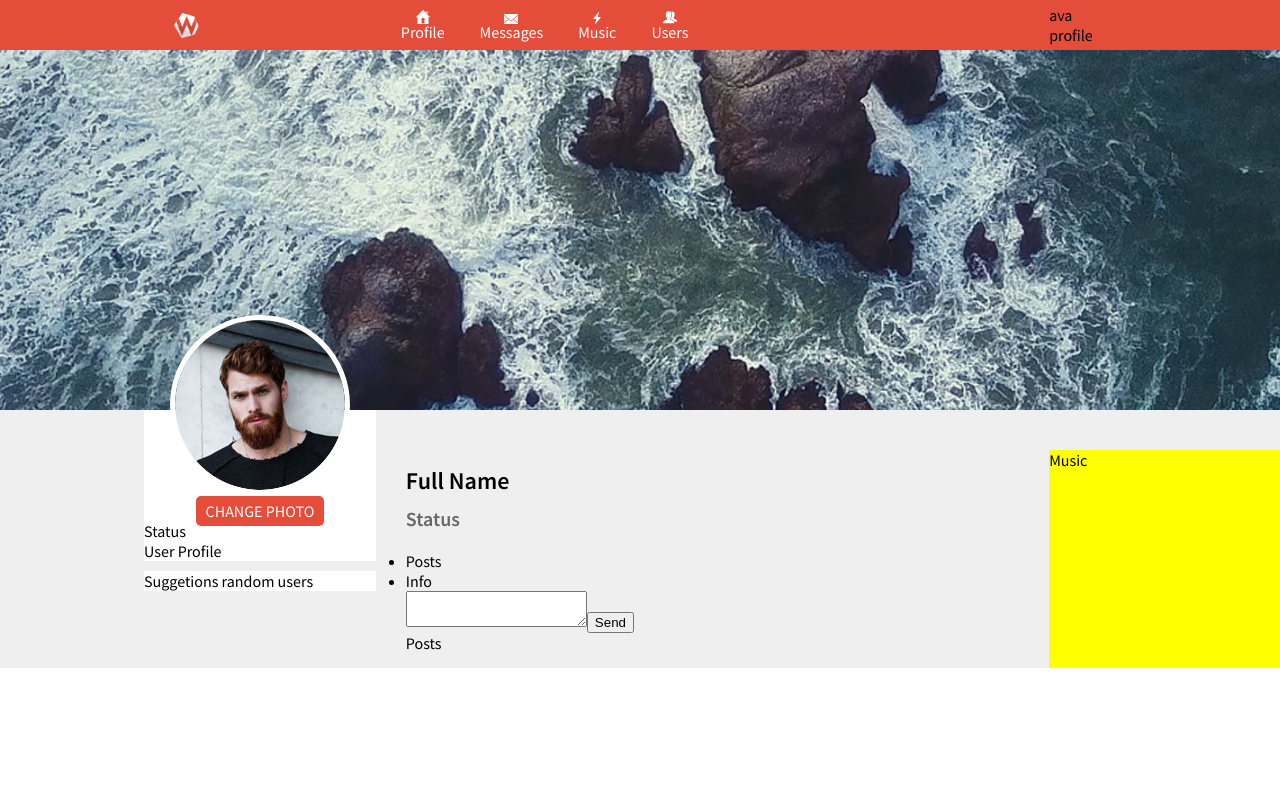
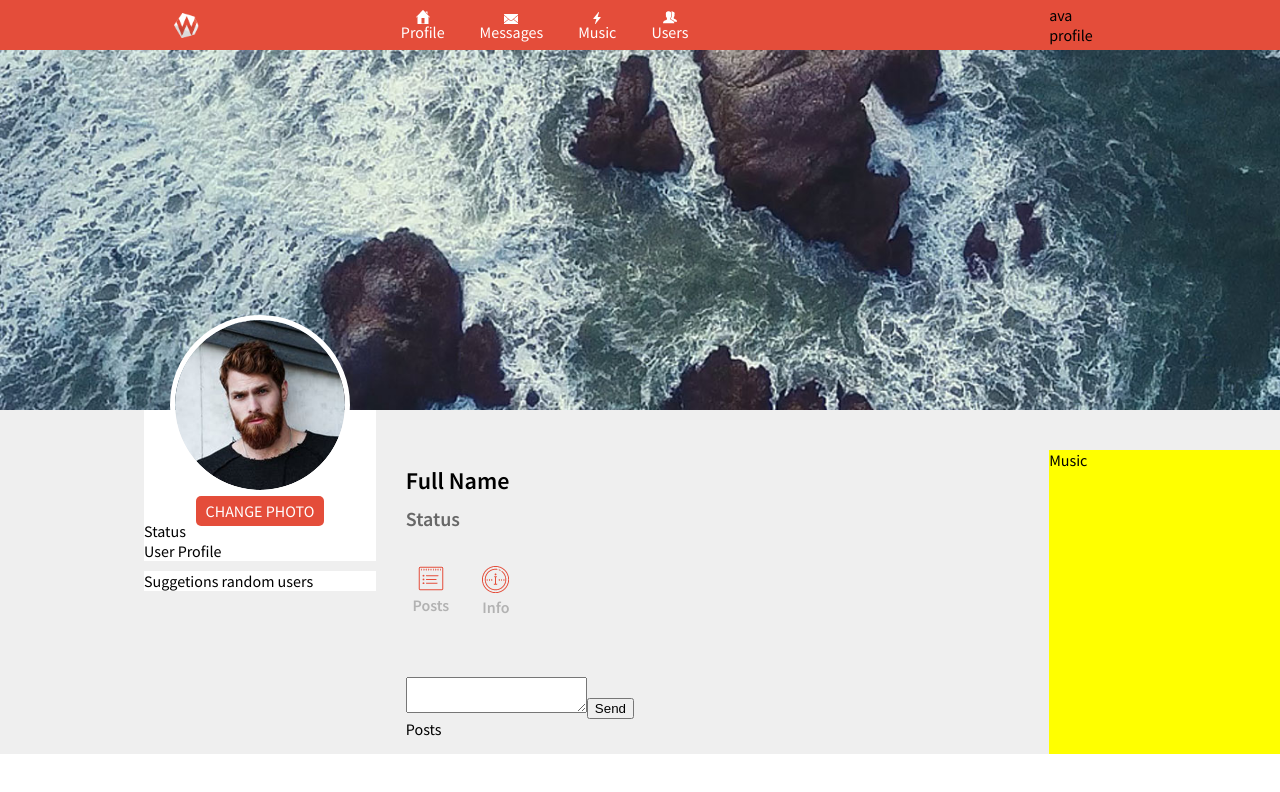
Before and after one commit to LaCuba/social-network, a React (Create React App) app: page / in a window 1280 px wide. Shown: the top 792 px of the page. Built offline with nearby package versions, Linux system fonts and the light colour scheme.

Commit message:
Created Profilebar component

```diff
--- a/src/component/Profile/Body/Main/Main.jsx
+++ b/src/component/Profile/Body/Main/Main.jsx
@@ -1,18 +1,14 @@
 import React from 'react'
 import styles from './Main.module.scss'
 import Posts from './Posts/Posts'
+import Profilebar from './Profilebar/Profilebar'
 import ProfileInfo from './ProfileInfo/ProfileInfo'
 
 const Main = (props) => {
   return (
     <div className={styles.contentItems}>
       <ProfileInfo />
-      <div className={styles.items}>
-        <ul>
-          <li>Posts</li>
-          <li>Info</li>
-        </ul>
-      </div>
+      <Profilebar />
       <div className={styles.content}>
         <Posts />
         <div className={styles.posts}></div>
--- /dev/null
+++ b/src/component/Profile/Body/Main/Profilebar/Profilebar.jsx
@@ -0,0 +1,34 @@
+import React from 'react'
+import styles from './Profilebar.module.scss'
+import posts from './../../../../../common/icons/posts.png'
+import info from './../../../../../common/icons/info.png'
+
+const Profilebar = (props) => {
+  return (
+    <div className={styles.profilebar}>
+      <ul className={styles.items}>
+        <li className={styles.posts}>
+          <a href="#" className={styles.icon}>
+            <img src={posts} alt="" />
+            <div className={styles.label}>
+              Posts
+            </div>
+          </a>
+        </li>
+        <li className={styles.info}>
+          <a href="#" className={styles.icon}>
+            <img src={info} alt="" />
+            <div className={styles.label}>
+              Info
+            </div>
+          </a>
+        </li>
+        <li>
+          <div className={styles.info}></div>
+        </li>
+      </ul>
+    </div>
+  )
+}
+
+export default Profilebar
--- /dev/null
+++ b/src/component/Profile/Body/Main/Profilebar/Profilebar.module.scss
@@ -0,0 +1,19 @@
+.profilebar {
+  margin-top: 15px;
+  margin-bottom: 45px;
+  width: 100%;
+  .items {
+    display: grid;
+    grid-template-columns: 50px 50px;
+    gap: 15px;
+    list-style-type: none;
+    text-align: center;
+    .label {
+      font-weight: 600;
+      color: #b2b2b2;
+    }
+    .icon {
+     text-decoration: none;
+    }
+  }
+}
```
